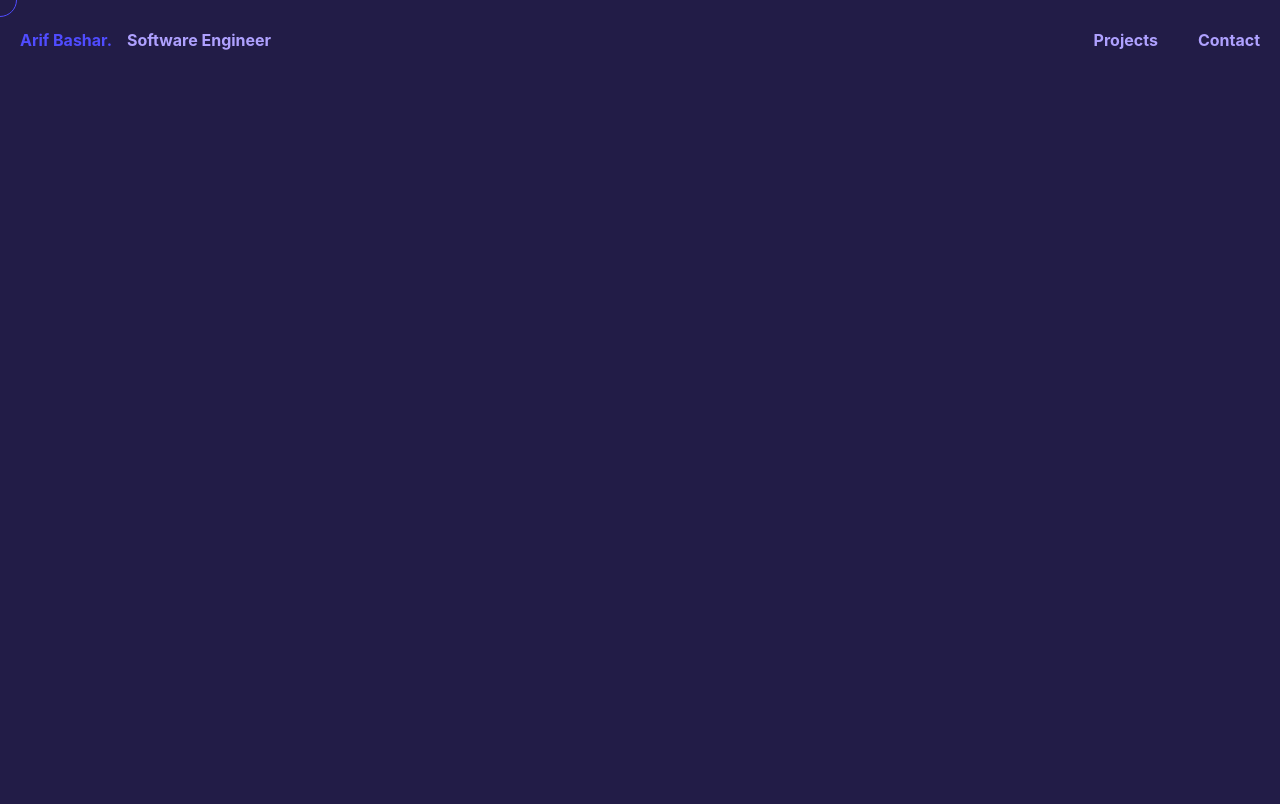
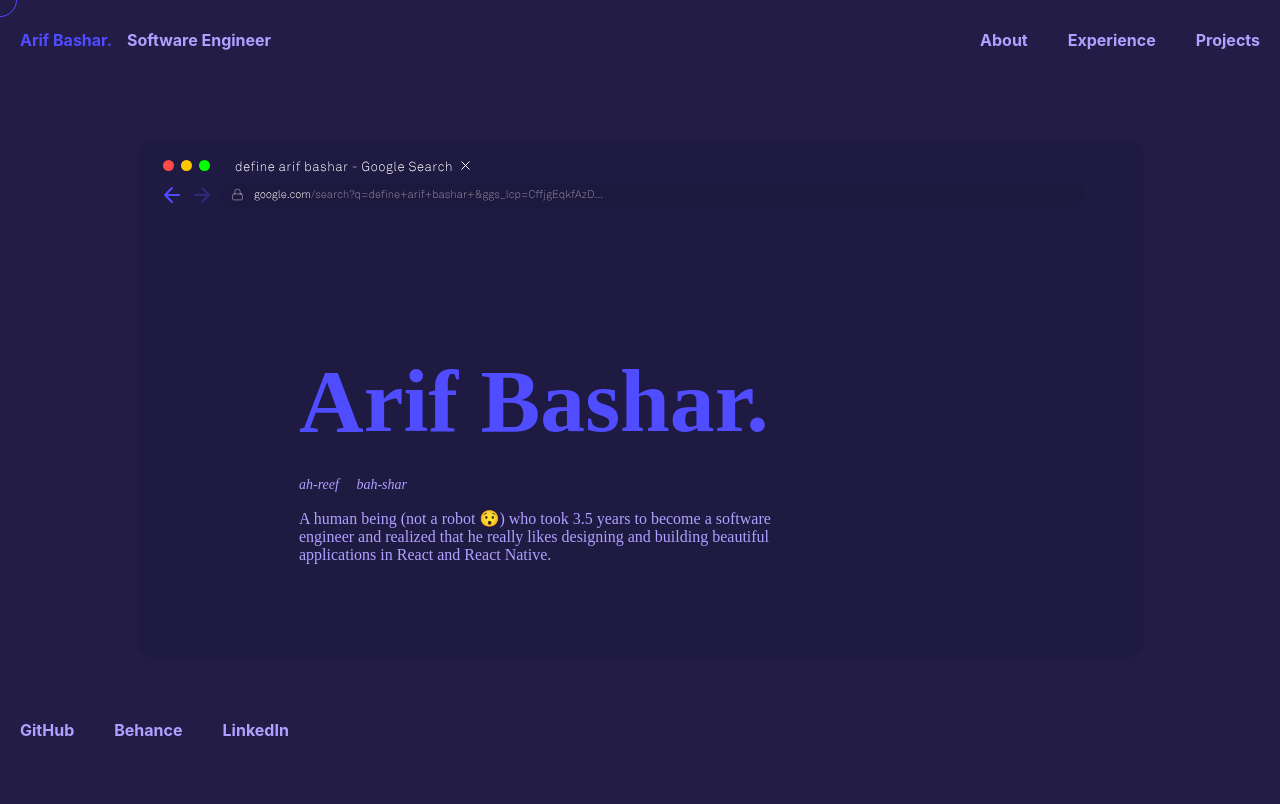
Before and after one commit to arif-bashar/portfolio, a Gatsby site: page / in a window 1280 px wide. Shown: the top 804 px of the page. Built offline with nearby package versions, Linux system fonts and the light colour scheme; Gatsby itself is replaced by a stand-in of ours.

Commit message:
finished welcome page

```diff
--- a/src/components/SvgIcons.tsx
+++ b/src/components/SvgIcons.tsx
@@ -1,4 +1,4 @@
-import * as React from "react"
+import * as React from "react";
 
 export function BrowserMock(props: React.SVGProps<SVGSVGElement>) {
   return (
@@ -75,5 +75,5 @@ export function BrowserMock(props: React.SVGProps<SVGSVGElement>) {
         </filter>
       </defs>
     </svg>
-  )
+  );
 }
--- /dev/null
+++ b/src/components/footer.tsx
@@ -0,0 +1,58 @@
+import * as React from "react";
+import { Link } from "gatsby";
+
+type HeaderProps = {
+  mouseCursor: React.MutableRefObject<HTMLDivElement | null>;
+};
+
+function Footer(props: HeaderProps) {
+  const [logoHovered, setLogoHovered] = React.useState(false);
+
+  const logoStyleProps = {
+    color: "white",
+  };
+
+  // Makes the mouse cursor bigger when hovering over nav links
+  const onHoverLinks = () => {
+    props.mouseCursor.current?.classList.add("cursor-grow");
+  };
+
+  // Removes the cursor growth effect after no longer hovering on nav links
+  const onLeaveLinks = () => {
+    props.mouseCursor.current?.classList.remove("cursor-grow");
+    setLogoHovered(false);
+  };
+
+  return (
+    <footer>
+      <div className="container">
+        <Link
+          onMouseLeave={onLeaveLinks}
+          onMouseOver={onHoverLinks}
+          to="https://github.com/arif-bashar"
+          target="_blank"
+        >
+          GitHub
+        </Link>
+        <Link
+          onMouseLeave={onLeaveLinks}
+          onMouseOver={onHoverLinks}
+          to="https://www.behance.net/arifbashar/"
+          target="_blank"
+        >
+          Behance
+        </Link>
+        <Link
+          onMouseLeave={onLeaveLinks}
+          onMouseOver={onHoverLinks}
+          to="https://www.linkedin.com/in/arif-bashar/"
+          target="_blank"
+        >
+          LinkedIn
+        </Link>
+      </div>
+    </footer>
+  );
+}
+
+export default Footer;
--- a/src/components/header.tsx
+++ b/src/components/header.tsx
@@ -37,7 +37,6 @@ function Header(props: HeaderProps) {
 
   return (
     <header>
-      <div className="container">
       <div className="inner-header">
         <div className="logo">
           <Link
@@ -55,19 +54,25 @@ function Header(props: HeaderProps) {
             <Link
               onMouseLeave={onLeaveLinks}
               onMouseOver={onHoverLinks}
-                to="/projects"
+              to="/#about"
             >
-                Projects
+              About
             </Link>
             <Link
               onMouseLeave={onLeaveLinks}
               onMouseOver={onHoverLinks}
-                to="/contact"
+              to="/#experience"
             >
-                Contact
+              Experience
+            </Link>
+            <Link
+              onMouseLeave={onLeaveLinks}
+              onMouseOver={onHoverLinks}
+              to="/#projects"
+            >
+              Projects
             </Link>
           </nav>
-          </div>
         </div>
       </div>
     </header>
--- /dev/null
+++ b/src/components/sections/AboutSection.tsx
@@ -0,0 +1,29 @@
+import React, { useRef, useEffect, useState } from "react";
+import Img from "gatsby-image";
+import gsap from "gsap";
+
+import { graphql, useStaticQuery } from "gatsby";
+
+function AboutSection() {
+
+
+  const images = useStaticQuery(graphql`
+    query {
+      profile: file(relativePath: { eq: "profile-pic.jpg" }) {
+        childImageSharp {
+          fluid(quality: 100) {
+            ...GatsbyImageSharpFluid
+          }
+        }
+      }
+    }
+  `);
+
+  return (
+    <div id="about" className="about-section">
+      about me
+    </div>
+  );
+}
+
+export default AboutSection;
--- a/src/components/sections/Slide2.tsx
+++ /dev/null
@@ -1,84 +0,0 @@
-import React, { useRef, useEffect, useState } from "react";
-import Img from "gatsby-image";
-import gsap from "gsap";
-
-import { graphql, useStaticQuery } from "gatsby";
-
-function Slide2() {
-  let cardRef = useRef<HTMLDivElement | null>(null);
-  let picRef = useRef<HTMLDivElement | null>(null);
-  let infoRef = useRef<HTMLDivElement | null>(null);
-
-  const revealCard = () => {
-    gsap.to(cardRef.current, {
-      duration: .8,
-      scaleY: 1,
-      ease: "power3.inOut"
-    });
-
-    gsap.from(picRef.current, {
-      delay: 0.5,
-      duration: 1,
-      x: -50,
-      opacity: 0,
-      ease: "power3.inOut"
-    });
-
-    gsap.from(infoRef.current, {
-      delay: .5,
-      duration: 1,
-      x: 50,
-      opacity: 0,
-      ease: "power3.inOut"
-    });
-
-
-}
-
-
-  useEffect(() => {
-    revealCard();
-  }, [])
-
-  const images = useStaticQuery(graphql`
-    query {
-      profile: file(relativePath: { eq: "profile-pic.jpg" }) {
-        childImageSharp {
-          fluid(quality: 100) {
-            ...GatsbyImageSharpFluid
-          }
-        }
-      }
-    }
-  `);
-
-  return (
-    <div className="slide-2">
-      <div ref={cardRef} className="info-card">
-        <div ref={picRef} className="profile-pic">
-          <Img fluid={images.profile.childImageSharp.fluid} />
-        </div>
-
-        <div ref={infoRef} className="info-section">
-          <div className="bullet">
-            <div className="card-subhead">Currently</div>
-            <div className="description">
-              <p>
-                Learning about NLP and building applications in React and React
-                Native
-              </p>
-            </div>
-          </div>
-          <div className="bullet">
-            <div className="card-subhead">Previously</div>
-            <div className="description">
-              <p>Worked at Cigna for 1 year as a Full Stack Intern</p>
-            </div>
-          </div>
-        </div>
-      </div>
-    </div>
-  );
-}
-
-export default Slide2;
--- a/src/components/sections/WelcomeSection.tsx
+++ b/src/components/sections/WelcomeSection.tsx
@@ -3,17 +3,12 @@ import React, {
   useEffect,
   useState,
   useMemo,
-  SetStateAction,
 } from "react";
 import gsap from "gsap";
 import { Transition } from "react-transition-group";
-import Hello from "../Hello";
+import { BrowserMock } from "../SvgIcons";
 
-type SlideProps = {
-  currentSlide: number;
-};
-
-function WelcomeSection(props: SlideProps) {
+function WelcomeSection() {
   let nameRef = useRef<HTMLDivElement>(null);
   let helloRef = useRef<SVGSVGElement | null>(null);
   let pathRef = useRef<SVGPathElement | null>(null);
@@ -139,8 +134,17 @@ function WelcomeSection(props: SlideProps) {
       className="welcome-section"
       onMouseMove={event => moveNameonMouse(event, nameRef)}
     >
-      <div ref={nameRef} className="name-title">
-
+      <div className="browser-content">
+        <h1>Arif Bashar.</h1>
+        <em>ah-reef &nbsp; &nbsp; bah-shar</em>
+        <p>
+          A human being (not a robot &#128559;) who took 3.5 years to become a software
+          engineer and realized that he really likes designing and building
+          beautiful applications in React and React Native.
+        </p>
+      </div>
+      <div className="browser-svg">
+        <BrowserMock />
       </div>
     </div>
   );
--- a/src/fonts/fonts.scss
+++ b/src/fonts/fonts.scss
@@ -1,6 +1,6 @@
 @font-face {
   font-family: "Akkurat";
-  src: url("Akkurat-Bold.woff");
+  src: url("Akkurat-Bold.svg"), url("Akkurat-Bold.woff");
 }
 
 @font-face {
--- a/src/pages/index.tsx
+++ b/src/pages/index.tsx
@@ -6,11 +6,13 @@ import Img from "gatsby-image";
 import gsap, { TimelineMax } from "gsap";
 import ScrollTrigger from "gsap/ScrollTrigger";
 import WelcomeSection from "../components/sections/WelcomeSection";
-import Slide2 from "../components/sections/Slide2";
+import Slide2 from "../components/sections/AboutSection";
 
 // Components
 import Header from "../components/header";
+import Footer from "../components/footer";
 import Image from "../components/image";
+import AboutSection from "../components/sections/AboutSection";
 
 function IndexPage(props: PageProps) {
   let containerRef = useRef<HTMLDivElement>(null);
@@ -22,15 +24,6 @@ function IndexPage(props: PageProps) {
   const slidingTL = useMemo(() => gsap.timeline({ paused: true }), []);
 
   let isScrolling: NodeJS.Timeout;
-
-  const slides = [
-    {
-      src: <WelcomeSection currentSlide={currentSlide} />,
-    },
-    {
-      src: <Slide2 />,
-    },
-  ];
 
   const mouseCursorHandler = (event: MouseEvent) => {
     if (mouseCursor.current != null) {
@@ -63,8 +56,11 @@ function IndexPage(props: PageProps) {
     <>
       <div ref={mouseCursor} className="cursor"></div>
       <Header mouseCursor={mouseCursor} />
-      <div className="main-container" ref={containerRef}>
-      </div>
+      <main ref={containerRef}>
+        <WelcomeSection />
+        <AboutSection />
+      </main>
+      <Footer mouseCursor={mouseCursor}/>
     </>
   );
 }
--- a/src/styles/styles.scss
+++ b/src/styles/styles.scss
@@ -1,17 +1,17 @@
 @import "../breakpoints/breakpoints.scss";
 
-$font: "Akkurat", -apple-system, BlinkMacSystemFont, "Segoe UI", Roboto, Oxygen,
-  Ubuntu, Cantarell, "Open Sans", "Helvetica Neue", sans-serif;
+$font: "Akkurat", "Cerebri Sans", -apple-system, BlinkMacSystemFont, "Segoe UI",
+  Roboto, Oxygen, Ubuntu, Cantarell, "Open Sans", "Helvetica Neue", sans-serif;
 
 // Color Variables
 $daySky: #feafa0;
 $dayShadow: rgba(255, 0, 0, 0.1);
-$primary: #221C47;
-$secondary: #AFA1FF;
-$accent: #504CFF;
+$primary: #221c47;
+$secondary: #afa1ff;
+$accent: #504cff;
 $navyish: #343a50;
 $white: #fff;
-$inactiveLinks: #AFA1FF;
+$inactiveLinks: #afa1ff;
 $grayLabel: rgba(112, 112, 112, 0.5);
 
 // Font variables
@@ -25,6 +25,7 @@ body {
   margin: 0;
   width: 100vw;
   height: 100vh;
+  overflow-x: hidden;
   cursor: none;
   background: $primary;
 }
@@ -61,7 +62,7 @@ header {
     display: flex;
     align-items: center;
     justify-content: space-between;
-    height: 80px;
+    height: 100%;
     .logo {
       font-weight: $bold;
       color: $inactiveLinks;
@@ -91,9 +92,7 @@ header {
           @include media("<=desktop") {
             margin: 0 20px;
           }
-          // &:last-child {
-          //   margin-right: 0px;
-          // }
+
           &:hover {
             color: $white;
           }
@@ -110,11 +109,83 @@ header {
   }
 }
 
-
-.main-container {
+main {
   width: 100%;
   height: 100%;
   position: absolute;
-  overflow: hidden;
 
+  .welcome-section {
+    display: flex;
+    width: 100%;
+    height: 100%;
+    justify-content: center;
+    align-items: center;
+
+    .browser-content {
+      position: relative;
+      width: 502px;
+      height: 223px;
+      left: -90px;
+      display: flex;
+      flex-direction: column;
+      z-index: 1;
+      font-family: "Cerebri Sans";
+      h1 {
+        font-size: 5.6em;
+        color: $accent;
+      }
+      em {
+        font-size: 14px;
+        color: $secondary;
+        margin-top: -2.5em;
+      }
+      p {
+        color: $secondary;
+        margin-top: 1em;
+      }
+    }
+
+    .browser-svg {
+      position: absolute;
+    }
+  }
+
+  .about-section {
+    display: flex;
+    width: 100%;
+    height: 100%;
+    justify-content: center;
+    align-items: center;
+  }
 }
+
+footer {
+  height: 80px;
+  width: 100%;
+  position: fixed;
+  bottom: 0px;
+  z-index: 10;
+  a {
+    margin-left: 80px;
+    text-decoration: none;
+    font-weight: $bold;
+    color: $inactiveLinks;
+    transition: 0.3s ease-in-out;
+    @include media("<=desktop") {
+      margin: 0 20px;
+    }
+    // &:last-child {
+    //   margin-right: 0px;
+    // }
+    &:hover {
+      color: $white;
+    }
+    &:hover:after {
+      content: "•";
+      color: #ff8282;
+      position: absolute;
+      margin-left: 5px;
+      transition: 0.3s ease-in-out;
+    }
+  }
+}
```
Also changed, not shown: src/components/Hello.tsx (deleted, +0 -15 lines), src/pages/page-2.tsx (deleted, +0 -11 lines), 1 other file. Lines whose indentation alone changed are shown as unchanged.
